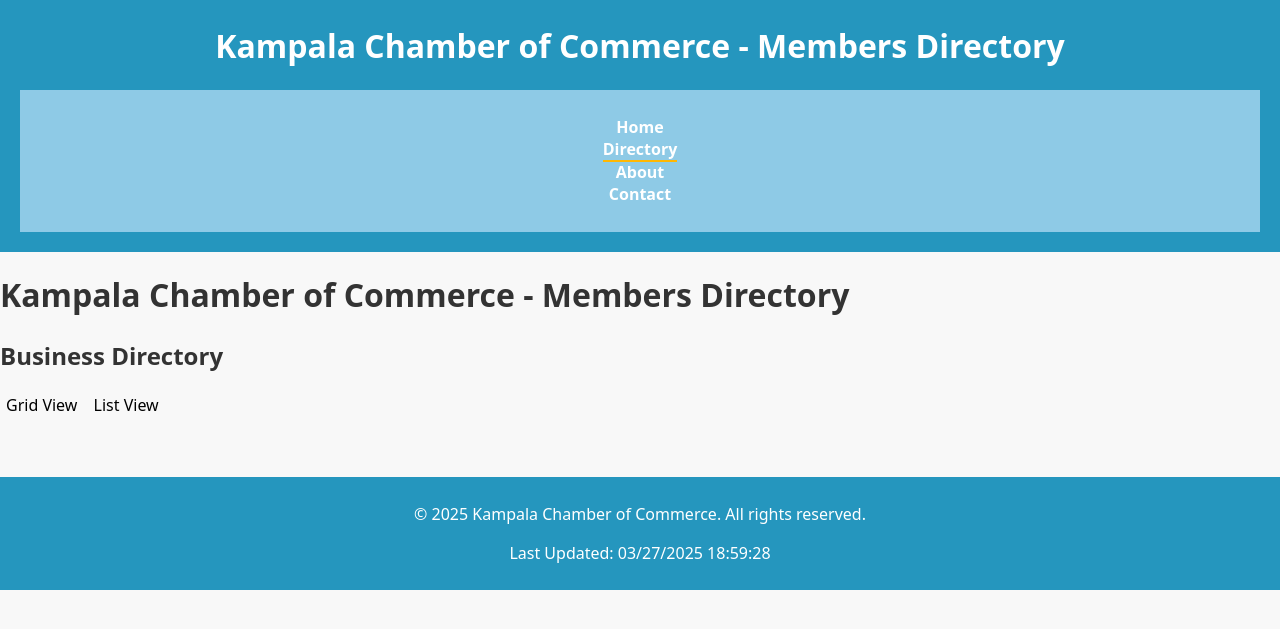
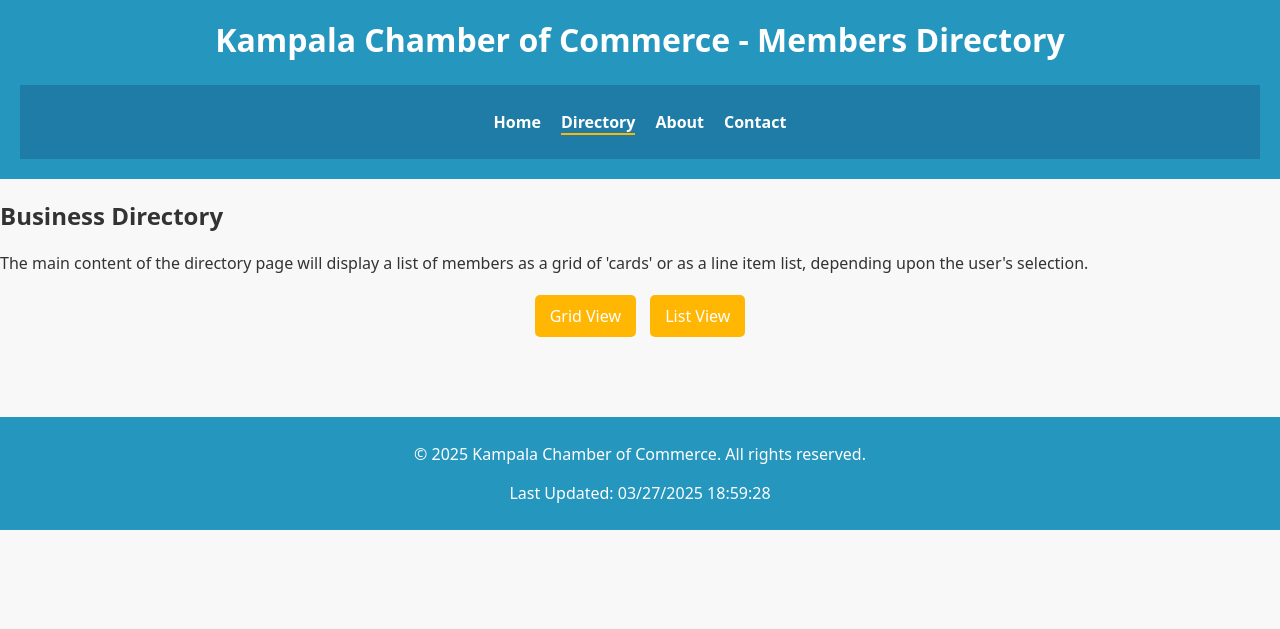
Before and after one commit to the-things-which-matter/wdd231, a plain HTML site: page chamber/directory.html in a window 1280 px wide. Shown: the part 93-722 px from the top of the page. Drawn offline with Linux system fonts and the light colour scheme; no server answers; files whose address does not match are found by name.

Commit message:
html fix

```diff
--- a/chamber/directory.html
+++ b/chamber/directory.html
@@ -1,6 +1,5 @@
 <!DOCTYPE html>
 <html lang="en">
-
 <head>
     <meta charset="UTF-8">
     <meta name="viewport" content="width=device-width, initial-scale=1.0">
@@ -9,7 +8,6 @@
     <meta property="og:title" content="Kampala Chamber of Commerce - Members Directory">
     <meta property="og:type" content="website">
     <meta property="og:image" content="images/kampalat.webp">
-     <meta property="og:image" content="chamber/images/kampalat.webp">
     <meta property="og:url" content="https://the-things-which-matter.github.io/wdd231/chamber/directory.html">
     <title>Kampala Chamber of Commerce - Members Directory</title>
     <link rel="icon" href="images/favicon.ico" type="image/x-icon">
@@ -18,33 +16,31 @@
     <link rel="stylesheet" href="styles/large-directory.css">
     <script defer src="scripts/members.js"></script>
 </head>
-
 <body>
     <header>
         <img class="logo" src="images/kampalat.webp" alt="Kampala Chamber of Commerce Logo" width="100">
         <h1>Kampala Chamber of Commerce - Members Directory</h1>
         <nav>
             <ul>
-                 <li><a href="https://the-things-which-matter.github.io/wdd231/index.html">Home</a></li>
-                 <li><a href="https://the-things-which-matter.github.io/wdd231/chamber/directory.html" class="active">Directory</a></li>
+                <li><a href="index.html">Home</a></li>
+                <li><a href="directory.html" class="active">Directory</a></li>
                 <li><a href="about.html">About</a></li>
                 <li><a href="contact.html">Contact</a></li>
             </ul>
         </nav>
     </header>
-
     <main>
-         <h1>Kampala Chamber of Commerce - Members Directory</h1>
         <h2>Business Directory</h2>
+        <p>The main content of the directory page will display a list of members as a grid of 'cards' or as a line item list, depending upon the user's selection.</p>
         <div class="view-toggle">
             <button id="grid-view">Grid View</button>
             <button id="list-view">List View</button>
         </div>
         <section id="members-container" class="grid"></section>
     </main>
-
     <footer>
         <p>&copy; <span id="year"></span> Kampala Chamber of Commerce. All rights reserved.</p>
         <p>Last Updated: <span id="lastModified"></span></p>
     </footer>
 </body>
+</html>
--- a/chamber/styles/directory.css
+++ b/chamber/styles/directory.css
@@ -1,4 +1,3 @@
-/* General Styling */
 body {
     font-family: 'Noto Sans', sans-serif;
     background-color: #f8f8f8;
@@ -7,6 +6,7 @@ body {
     padding: 0;
 }
 
+/* Header */
 header {
     background-color: #2596be;
     color: white;
@@ -14,16 +14,27 @@ header {
     padding: 20px;
 }
 
+.logo {
+    display: block;
+    margin: 0 auto;
+}
+
 nav {
-    background-color: #8ecae6;
+    background-color: #1e7ca7;
     padding: 10px;
-    text-align: center;
+}
+
+nav ul {
+    list-style: none;
+    padding: 0;
+    display: flex;
+    justify-content: center;
+    gap: 20px;
 }
 
 nav a {
     color: white;
     text-decoration: none;
-    margin: 0 10px;
     font-weight: bold;
 }
 
@@ -31,15 +42,27 @@ nav a.active {
     border-bottom: 2px solid #ffb703;
 }
 
-.list .member-card {
-    list-style-type: none;
-    display: flex;
-    align-items: center;
-    gap: 15px;
-    text-align: left;
-    padding: 10px;
+/* View Toggle */
+.view-toggle {
+    text-align: center;
+    margin: 20px 0;
 }
 
+.view-toggle button {
+    background-color: #ffb703;
+    color: white;
+    border: none;
+    padding: 10px 15px;
+    cursor: pointer;
+    margin: 0 5px;
+    border-radius: 5px;
+}
+
+.view-toggle button:hover {
+    background-color: #e09e02;
+}
+
+/* Directory Grid/List */
 #members-container {
     display: grid;
     grid-template-columns: repeat(auto-fit, minmax(250px, 1fr));
@@ -70,6 +93,15 @@ nav a.active {
     text-decoration: none;
 }
 
+/* List View */
+.list .member-card {
+    display: flex;
+    align-items: center;
+    gap: 15px;
+    text-align: left;
+    padding: 10px;
+}
+
 /* Footer */
 footer {
     background-color: #2596be;
```
Also changed, not shown: chamber/scripts/directory.js (+9 -7 lines). Lines whose indentation alone changed are shown as unchanged.
